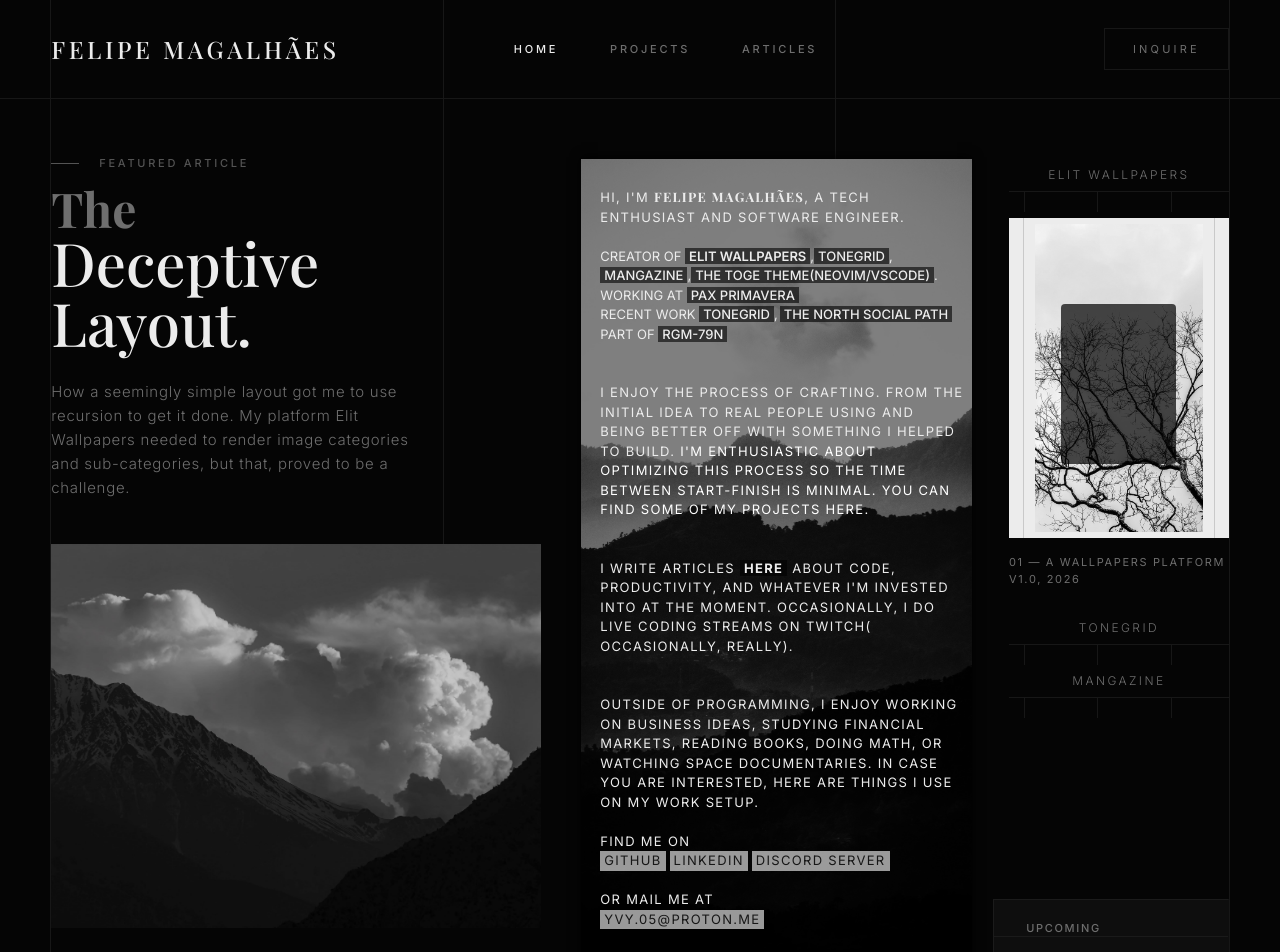
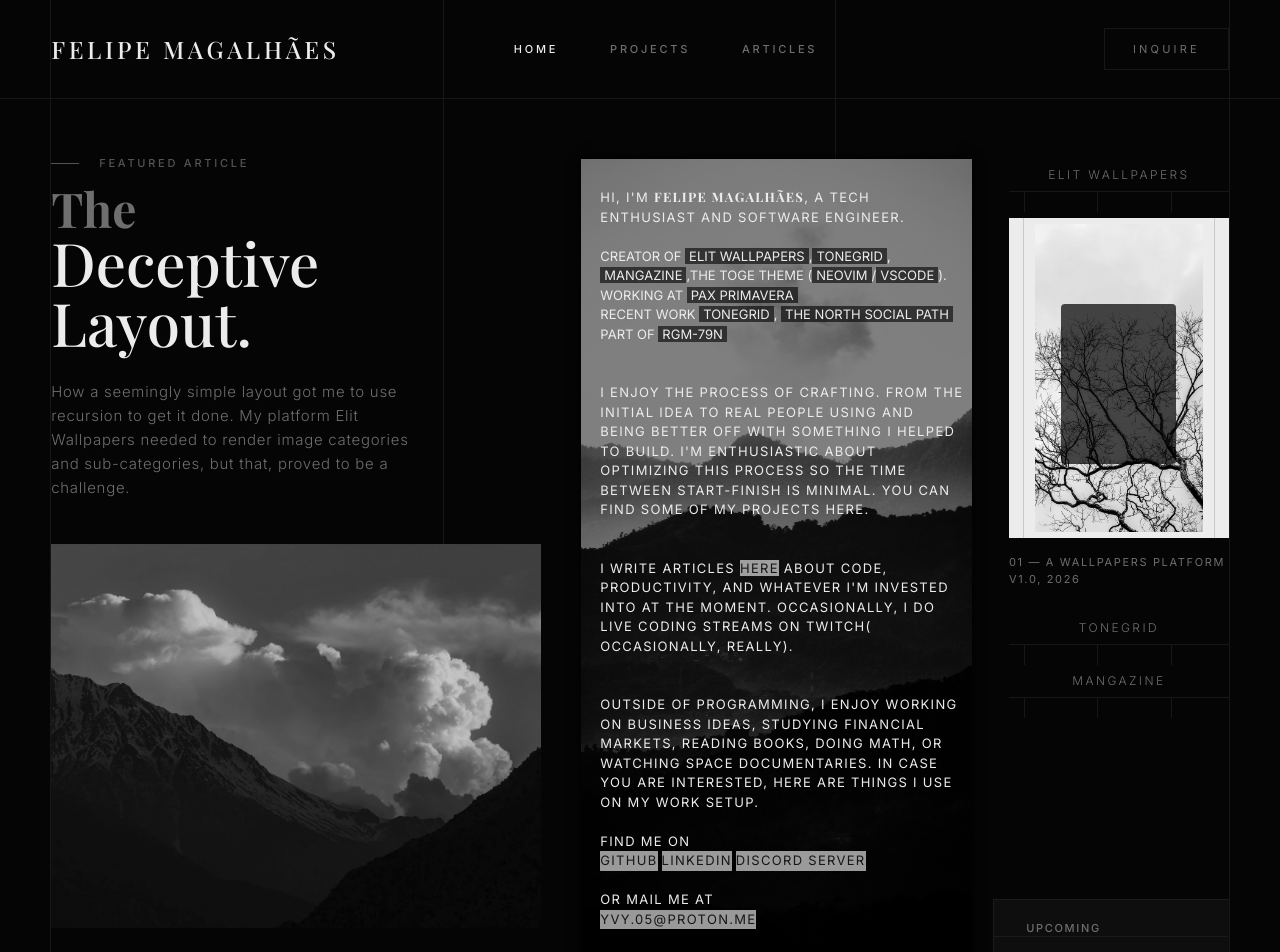
Before and after one commit to magalhaesfelipe/felip.me, a React (Vite) app: page / in a window 1280 px wide. Shown: the top 952 px of the page. Built offline with nearby package versions, Linux system fonts and the light colour scheme; some icons are missing.

Commit message:
chore(home-page): add links on `about-me` text of column 2. Reduce repetitive tailwind classes

```diff
--- a/src/pages/home/columns/Column2.tsx
+++ b/src/pages/home/columns/Column2.tsx
@@ -2,7 +2,7 @@ import imageMiddleColumn from '../../../assets/image-2.jpg';
 
 export const Column2 = () => {
 	return (
-		<div className='flex relative border-r border-base-darker font-medium text-[12px] justify-center gap-13'>
+		<div className='flex relative **:text-highlight border-r border-base-darker font-medium text-[12px] justify-center gap-13 **:transition **:duration-250'>
 			<div className='absolute group overflow-hidden w-full z-30 top-15 right-[-35%] h-full shadow-[0_-2px_10px_rgba(0,0,0,0.9)]'>
 				<img
 					src={imageMiddleColumn}
@@ -12,7 +12,7 @@ export const Column2 = () => {
 				<div className='absolute z-20 inset-0 bg-black/50' />
 
 				<div className='absolute z-30 uppercase w-[93%] text-[13px] font-normal top-7 left-[5%] text-base-dark tracking-[0.1em] transition duration-500 group-hover:translate-y-1.5'>
-					<span className='text-highlight'>
+					<span>
 						HI, I'M{' '}
 						<strong className='font-playfair font-bold'>
 							FELIPE MAGALHÃES
@@ -22,61 +22,76 @@ export const Column2 = () => {
 
 					<br />
 					<br />
-					{/* PROJECTS LIST */}
-					<span className='text-highlight tracking-normal *:px-1'>
+
+					{/* Paragraph 2 - Projects list */}
+					<div className='[&_a]:px-1 [&_a]:cursor-pointer    [&_a]:bg-black/60 [&_a]:hover:bg-black/30'>
+						<span className='tracking-normal'>
 							Creator of{' '}
-						<span className='bg-black/60 text-highlight hover:text-bg text-center px-1 font-semibold cursor-pointer transition duration-300'>
+							<a href='http://elitwallpapers.com' target='_blank'>
 								Elit Wallpapers
-						</span>
+							</a>
 							,
-						<span className='bg-black/60 text-highlight hover:text-bg text-center font-medium cursor-pointer transition duration-300'>
+							<a href='http://tonegrid.com' target='_blank'>
 								Tonegrid
-						</span>
+							</a>
 							,
 							<br />
-						<span className='bg-black/60 text-highlight hover:text-bg text-center font-medium cursor-pointer transition duration-300'>
+							<a href='http://mangazine.com' target='_blank'>
 								Mangazine
-						</span>
+							</a>
 							,
-						<span className='bg-black/60 text-highlight hover:text-bg text-center font-medium cursor-pointer transition duration-300'>
-							The Toge Theme(Neovim/VSCode)
+							<span>
+								The Toge Theme (
+								<a
+									href='https://github.com/magalhaesfelipe/toge-theme-neovim'
+									target='_blank'
+								>
+									Neovim
+								</a>
+								/
+								<a
+									href='https://marketplace.visualstudio.com/items?itemName=FelipeMagalhaes.toge&ssr=false#overview'
+									target='_blank'
+								>
+									VSCode
+								</a>
+								)
 							</span>
 							.
 						</span>
 
-					<p className='text-highlight tracking-normal'>
-						Working at{' '}
-						<span className='px-1 bg-black/60 hover:text-bg text-center font-medium cursor-pointer transition duration-300'>
-							Pax Primavera
-						</span>
+						<p className='tracking-normal'>
+							Working at <a>Pax Primavera</a>
 						</p>
 
-					<p className='text-highlight tracking-normal'>
+						<p className='tracking-normal'>
 							Recent work{' '}
-						<span className='px-1 bg-black/60 hover:text-bg text-center font-medium cursor-pointer transition duration-300'>
+							<a href='https://tonegrid.com' target='_blank'>
 								Tonegrid
-						</span>
-						,
-						<span className='px-1 ml-0.5 bg-black/60 hover:text-bg text-center font-medium cursor-pointer transition duration-300'>
+							</a>
+							,{' '}
+							<a href='https://thenorthsocialpath.com' target='_blank'>
 								The North Social Path
-						</span>
+							</a>
 						</p>
 
-					<p className='text-highlight tracking-normal'>
+						<p className='tracking-normal'>
 							Part of{' '}
-						<span className='px-1 bg-black/60 hover:text-bg text-center font-medium cursor-pointer transition duration-300'>
+							<a href='https://github.com/RGM-79NGM' target='_blank'>
 								RGM-79N
-						</span>
+							</a>
 						</p>
+					</div>
+
 					<br />
 					<br />
 
-					<span className='text-highlight uppercase'>
-						<strong className='text-highlight font-normal uppercase'>
+					<span>
+						<strong className='font-normal'>
 							I enjoy the process of crafting. From the initial idea to real
 							people using and being better off with something I helped to
 							build.{' '}
-							<strong className='text-highlight-light font-normal uppercase'>
+							<strong className='font-normal'>
 								I'm enthusiastic about optimizing this process so the time
 								between start-finish is minimal. You can find some of my
 								projects here.
@@ -87,11 +102,15 @@ export const Column2 = () => {
 					<br />
 					<br />
 
-					<span className='text-highlight'>
+					<span className='[&_a]:text-base-darker'>
 						I write articles{' '}
-						<strong className='bg-black/60 text-highlight px-1 cursor-pointer'>
+						<a
+							href='http://felip.me/articles'
+							target='_blank'
+							className='bg-white/60 hover:bg-white/80'
+						>
 							here
-						</strong>{' '}
+						</a>{' '}
 						about code, productivity, and whatever I'm invested into at the
 						moment. Occasionally, I do live coding streams on twitch(
 						occasionally, really).
@@ -100,36 +119,43 @@ export const Column2 = () => {
 					<br />
 					<br />
 
-					<span className='mt-2 text-highlight'>
+					<span>
 						Outside of programming, I enjoy working on business ideas, studying
 						financial markets, reading books, doing math, or watching space
 						documentaries. In case you are interested, here are things I use on
 						my work setup.
 					</span>
+
 					<br />
 					<br />
 
-					<span className='text-highlight'>Find me on</span>
+					<div className='[&_a]:text-base-darker [&_a]:bg-white/60 [&_a]:hover:bg-white/80 '>
+						<span>Find me on</span>
 						<br />
-					<span className='text-highlight flex gap-1'>
-						<div className='bg-white/60 text-base-darker px-1 cursor-pointer'>
+						<span className='flex gap-1'>
+							<a href='https://github.com/magalhaesfelipe' target='_blank'>
 								GitHub
-						</div>
-						<div className='bg-white/60 text-base-darker px-1 cursor-pointer'>
+							</a>
+							<a
+								href='https://www.linkedin.com/in/felipe-magalh%C3%A3es-b2b36a2b6'
+								target='_blank'
+							>
 								LinkedIn
-						</div>
-						<div className='bg-white/60 text-base-darker px-1 cursor-pointer'>
+							</a>
+							<a href='' target='_blank'>
 								Discord Server
-						</div>
+							</a>
 						</span>
+
 						<br />
 
-					<span className='text-highlight flex flex-col items-start'>
+						<span className='flex flex-col items-start'>
 							Or mail me at
-						<div className='bg-white/60 text-base-darker px-1 cursor-pointer'>
+							<a href='' target='_blank'>
 								yvy.05@proton.me
+							</a>
+						</span>
 					</div>
-					</span>
 				</div>
 			</div>
 		</div>
```
Lines whose indentation alone changed are shown as unchanged.
